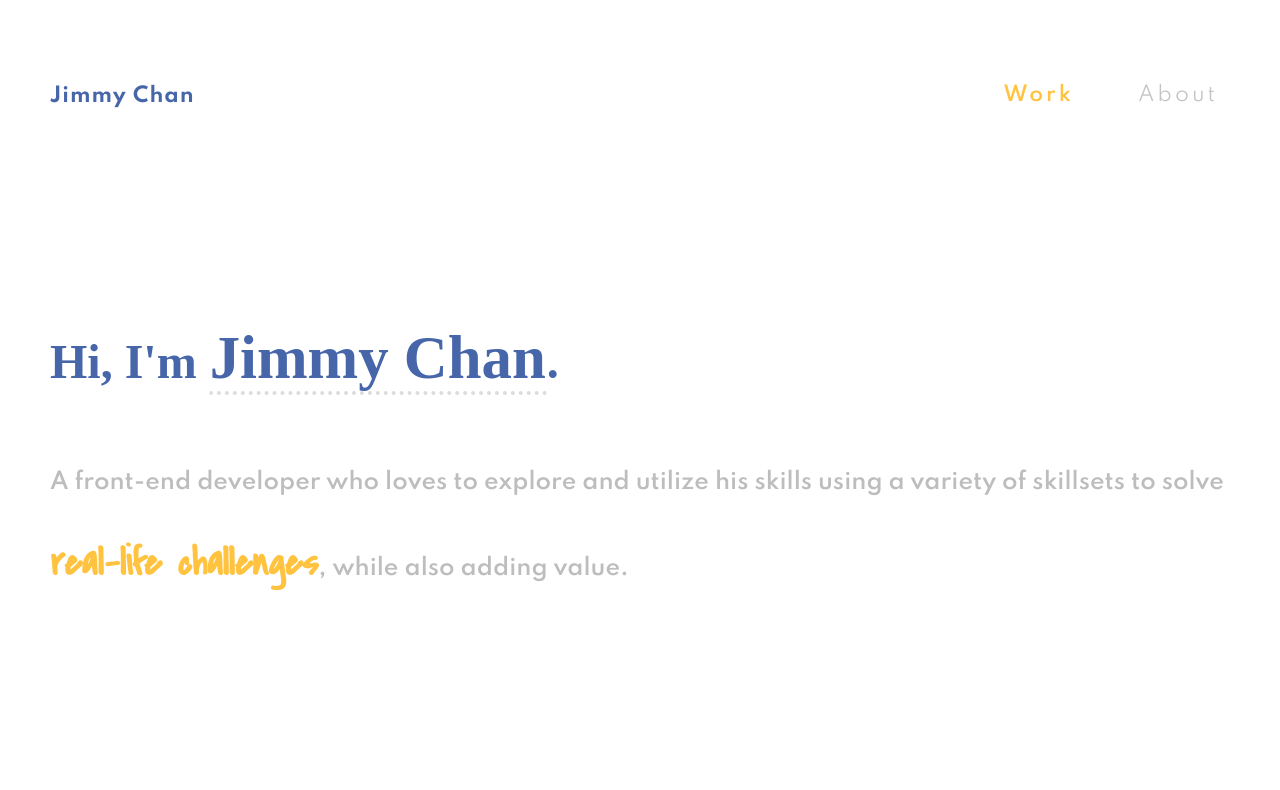
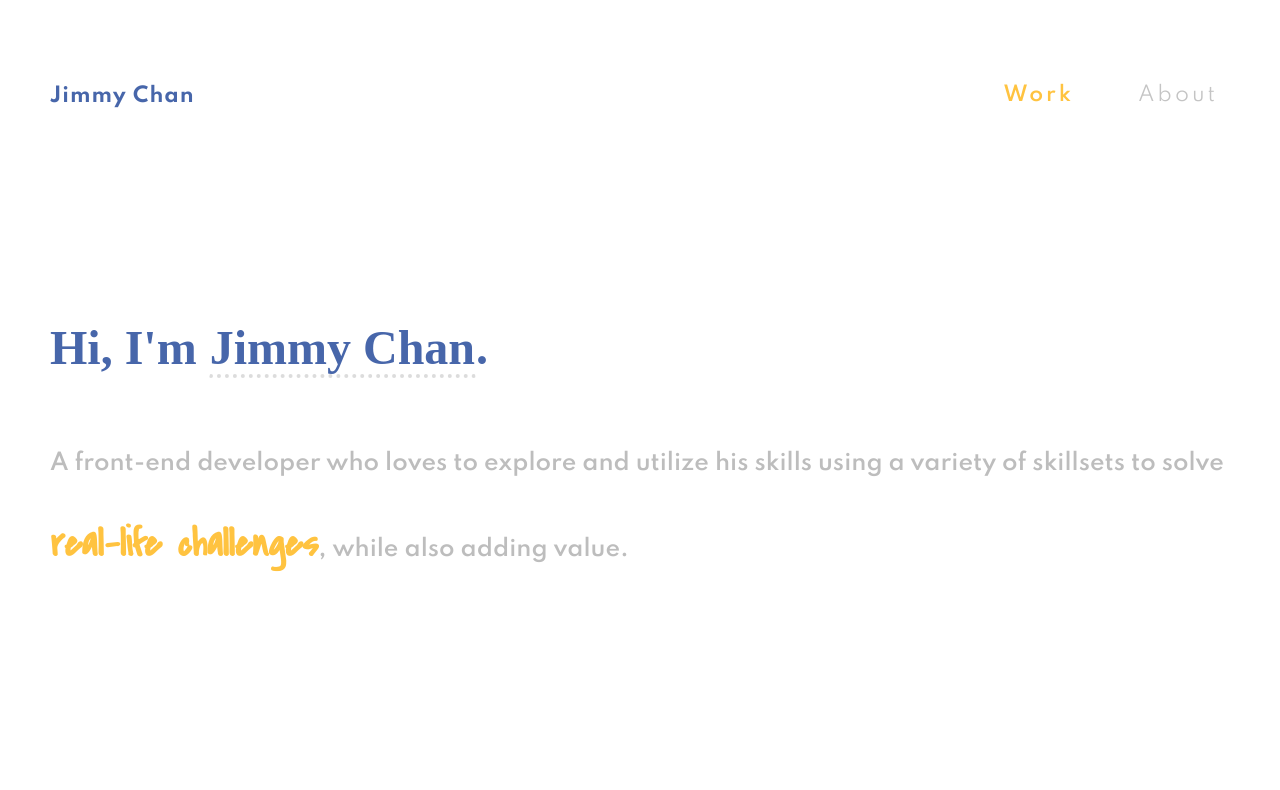
Before and after one commit to jimmyc018/online-profile, a React (Create React App) app: page / in a window 1280 px wide. Shown: the top 790 px of the page. Built offline with nearby package versions, Linux system fonts and the light colour scheme.

Commit message:
Change in font-size in the home.scss

```diff
--- a/src/layouts/Home/Home.scss
+++ b/src/layouts/Home/Home.scss
@@ -29,11 +29,16 @@
     margin-bottom: 0px;
     font-weight: $font-weight-bold;
     text-decoration: none;
-    font-size: 3.8rem;
+    font-size: 3rem;
     border-style: dotted;
     border-width: 1px 1px 4.5px;
     border-color: transparent transparent rgba(92, 92, 92, 0.21);
     cursor: pointer;
+
+
+    @media screen and (min-width: 1903px) {
+      font-size: 3.8rem;
+    }
   }
 
   .link_to_resume {
```
